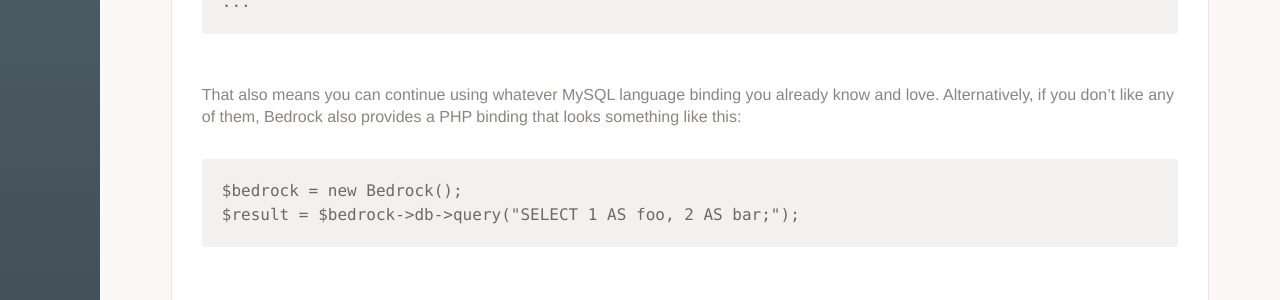
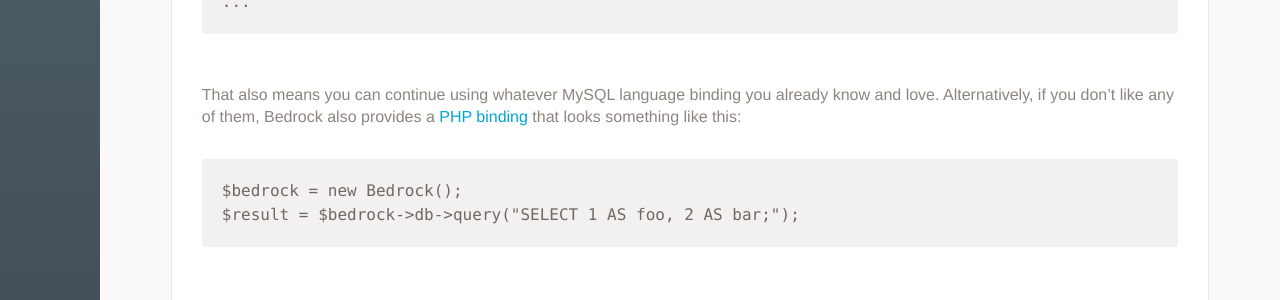
Before and after one commit to Expensify/Bedrock, a Jekyll site: the page built from docs/index.md, in a window 1280 px wide and 900 px high, scrolled down 1863 px. Shown: the part 174-474 px from the top of the window. Built offline with Jekyll 4.4.1, drawn with Linux system fonts in a browser that asks for light colours; part of the change alters nothing that is shown.

```diff
--- a/docs/index.md
+++ b/docs/index.md
@@ -57,7 +57,7 @@ Some people are creeped out by sockets, and prefer tools.  No problem: Bedrock s
     $ mysql
     ...
 
-That also means you can continue using whatever MySQL language binding you already know and love.  Alternatively, if you don't like any of them, Bedrock also provides a PHP binding that looks something like this:
+That also means you can continue using whatever MySQL language binding you already know and love.  Alternatively, if you don't like any of them, Bedrock also provides a [PHP binding](https://github.com/Expensify/Bedrock-PHP) that looks something like this:
 
     $bedrock = new Bedrock();
     $result = $bedrock->db->query("SELECT 1 AS foo, 2 AS bar;");
```
